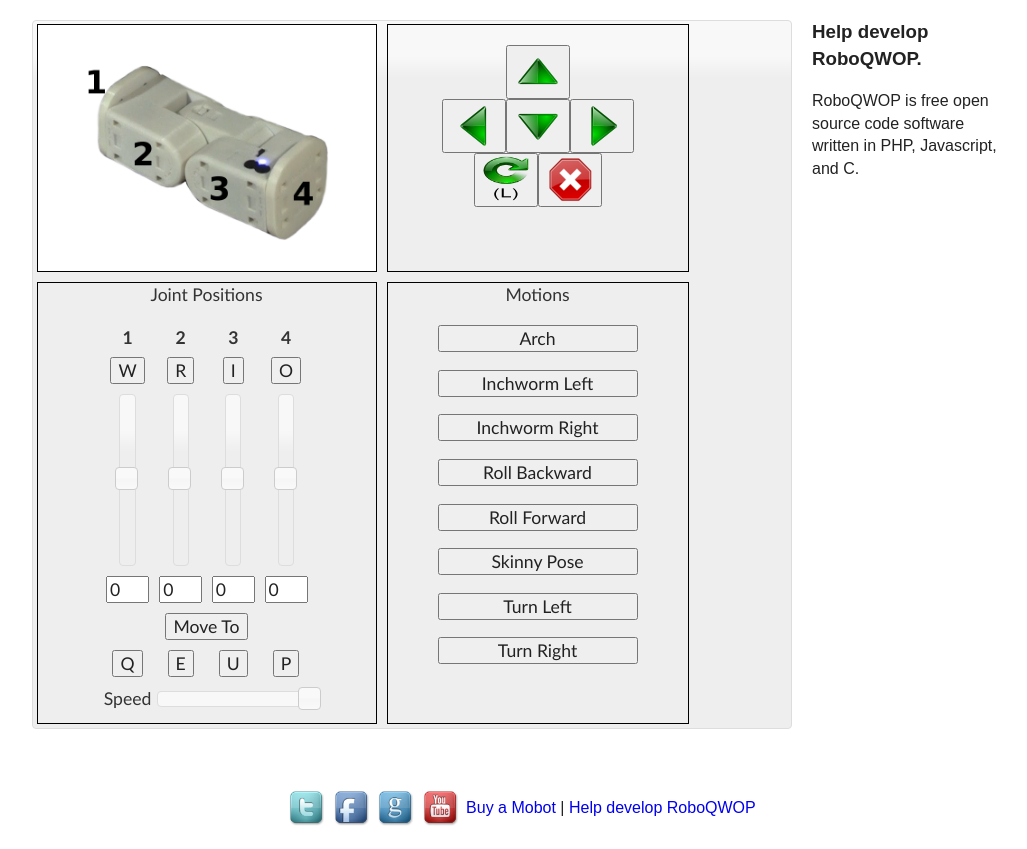
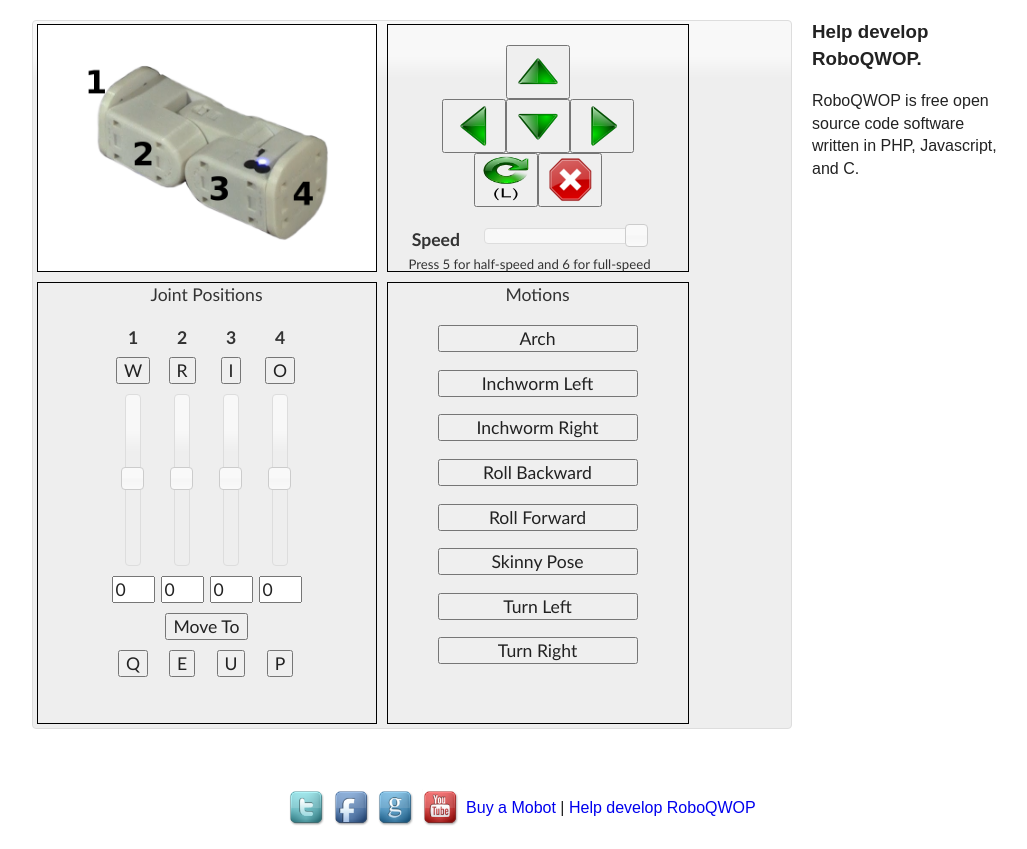
Before and after one commit to BaroboRobotics/RoboQWOP, a PHP site: page /main.php in a window 1280 px wide; the page is wider, and only the part inside the window is pictured. Shown: the part 605-1454 px from the top of that part, without its empty margins (118-1145 px from the left). Run offline with PHP 8.4, Linux system fonts and the light colour scheme; the visitor is signed in with stand-in values (Sample User, id 1); data comes from the database, SQL or seed files in the repository; data that the repository does not hold is empty; some libraries are stand-ins or nearby versions; grey boxes are pictures that could not be loaded.

Commit message:
make speed controllable using keystrokes

```diff
--- a/web/js/script.js
+++ b/web/js/script.js
@@ -107,6 +107,12 @@ function RoboQWOPController() {
 			case 52: // 4
 	        	changeOrientation(4);
 	            break;
+		    case 53: // 5 half-speed
+			    changeSpeedWithKeystroke(60);
+				break;
+			case 54: // 6 full-speed
+			    changeSpeedWithKeystroke(120);
+				break;
 	        case 81: // q
 	        	if (temp != self.qwopData.q) {
 		    		self.qwopData.q = temp; sendQwop = true;
--- a/web/main.php
+++ b/web/main.php
@@ -156,8 +156,12 @@ if (!isset( $_SESSION['user_id'] )) {
 	                            <div id="mancer-btngrp-3">
 	                                <button id="mancer-reset" onclick="controller.reset();"><img src="img/icons/reset.png" alt="Reset" title="Reset" width="48" height="48" /></button><button id="mancer-stop" onclick="controller.doDirection(false,false,false,false);"><img src="img/icons/stop.png" alt="Stop" title="Stop" width="48" height="48" /></button>
 	                            </div>
+								<table style="margin-top:20px;"><tr><th style="padding-right:20px;">Speed</th><td>
+	                                       <div id="mancer-speed" class="speed-slider"></div></td></tr>
+										   <tr><td colspan="2" style="font-size:.75em;">Press 5 for half-speed and 6 for full-speed</td></table>
+	                        </div>
 
-	                        </div>
+
 	                    </div>
 	                    <div class="clearfix">
 	                        <div class="box positions">
@@ -197,10 +201,7 @@ if (!isset( $_SESSION['user_id'] )) {
 	                                        <td class="color2"><input class="key-button" type="button" onmousedown="handleKeyEvent(85, true);" value="U" /></td>
 	                                        <td class="color2"><input class="key-button" type="button" onmousedown="handleKeyEvent(80, true);" value="P" /></td>
 	                                    </tr>
-	                                    <tr>
-	                                        <td style="padding-top: 5px; vertical-align: middle;">Speed </td>
-	                                        <td style="padding-top: 5px; vertical-align: middle;" colspan="3"><div id="mancer-speed" class="speed-slider"></div></td>
-	                                    </tr>
+
 	                                </tbody>
 	                            </table>
 	                        </div>
@@ -243,6 +244,15 @@ if (!isset( $_SESSION['user_id'] )) {
             var count = 0;
 			var orientation = 1;
 			var nextOrientation = null;
+			function changeSpeedWithKeystroke(speed) {
+			    $('#mancer-speed').slider('value', speed);
+				$.ajax({
+					type : 'GET',
+					url : 'action.php',
+					data : {"mode":3, "speed":speed },
+					dataType : 'json'
+				});
+			}
             function enableSend(oldval, newval) {
                 if (oldval !== newval) {
                     send = true;
```
